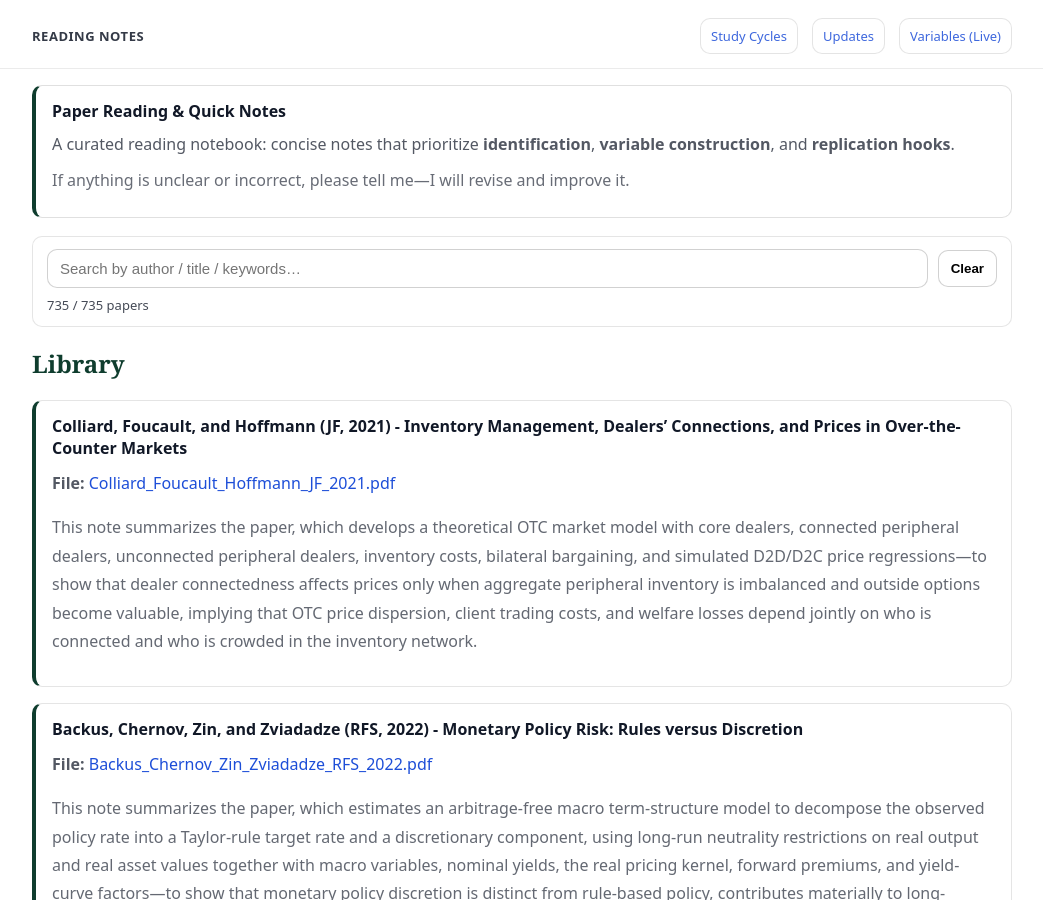
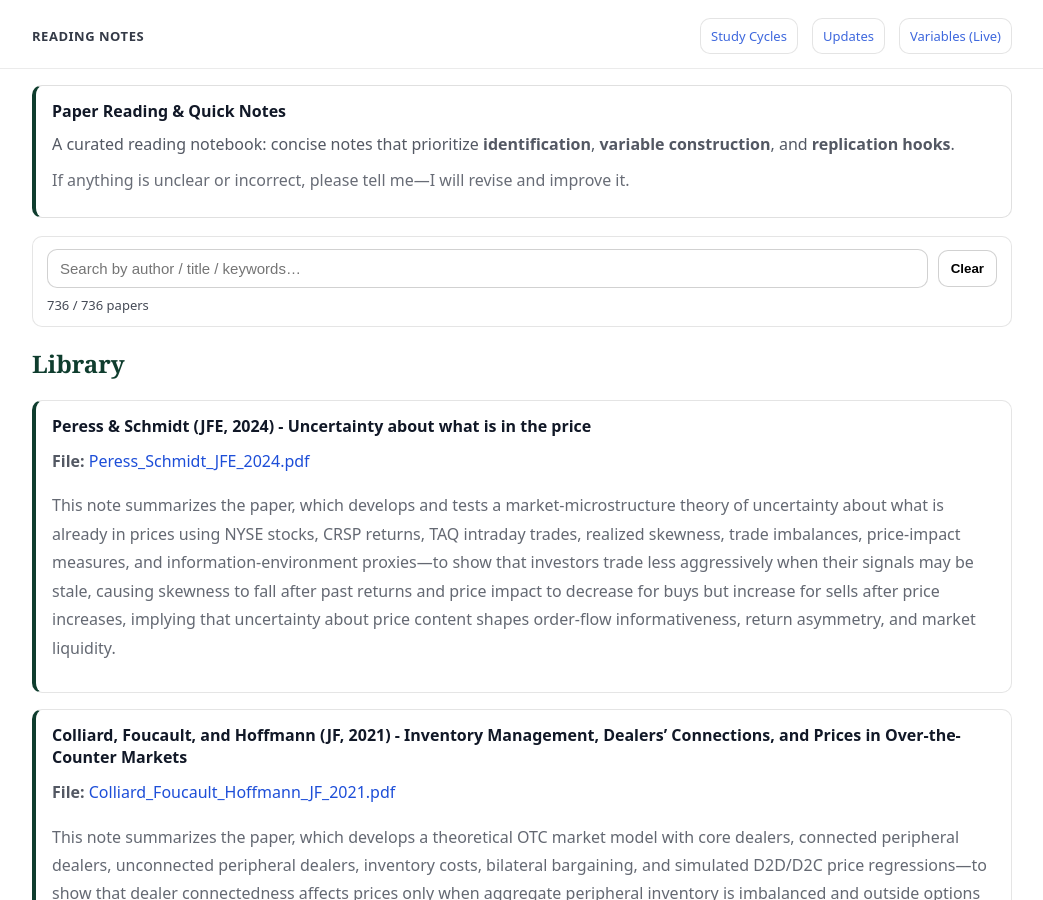
Before and after one commit to yaxinzn/study-archive, a Jekyll site: the page built from reading/index.md, in a window 1280 px wide and 900 px high. Shown: the whole window, without its empty margins (118-1161 px from the left). Built offline with Jekyll 4.4.1, drawn with Linux system fonts in a browser that asks for light colours.

Commit message:
Reading: add/update Peress_Schmidt_JFE_2024.pdf

```diff
--- a/_data/reading.yml
+++ b/_data/reading.yml
@@ -1,3 +1,7 @@
+- title: "Peress & Schmidt (JFE, 2024) - Uncertainty about what is in the price"
+  file: "Peress_Schmidt_JFE_2024.pdf"
+  desc: "This note summarizes the paper, which develops and tests a market-microstructure theory of uncertainty about what is already in prices using NYSE stocks, CRSP returns, TAQ intraday trades, realized skewness, trade imbalances, price-impact measures, and information-environment proxies—to show that investors trade less aggressively when their signals may be stale, causing skewness to fall after past returns and price impact to decrease for buys but increase for sells after price increases, implying that uncertainty about price content shapes order-flow informativeness, return asymmetry, and market liquidity."
+
 - title: "Colliard, Foucault, and Hoffmann (JF, 2021) - Inventory Management, Dealers’ Connections, and Prices in Over-the-Counter Markets"
   file: "Colliard_Foucault_Hoffmann_JF_2021.pdf"
   desc: "This note summarizes the paper, which develops a theoretical OTC market model with core dealers, connected peripheral dealers, unconnected peripheral dealers, inventory costs, bilateral bargaining, and simulated D2D/D2C price regressions—to show that dealer connectedness affects prices only when aggregate peripheral inventory is imbalanced and outside options become valuable, implying that OTC price dispersion, client trading costs, and welfare losses depend jointly on who is connected and who is crowded in the inventory network."
```
Also changed, not shown: 1 other file.
